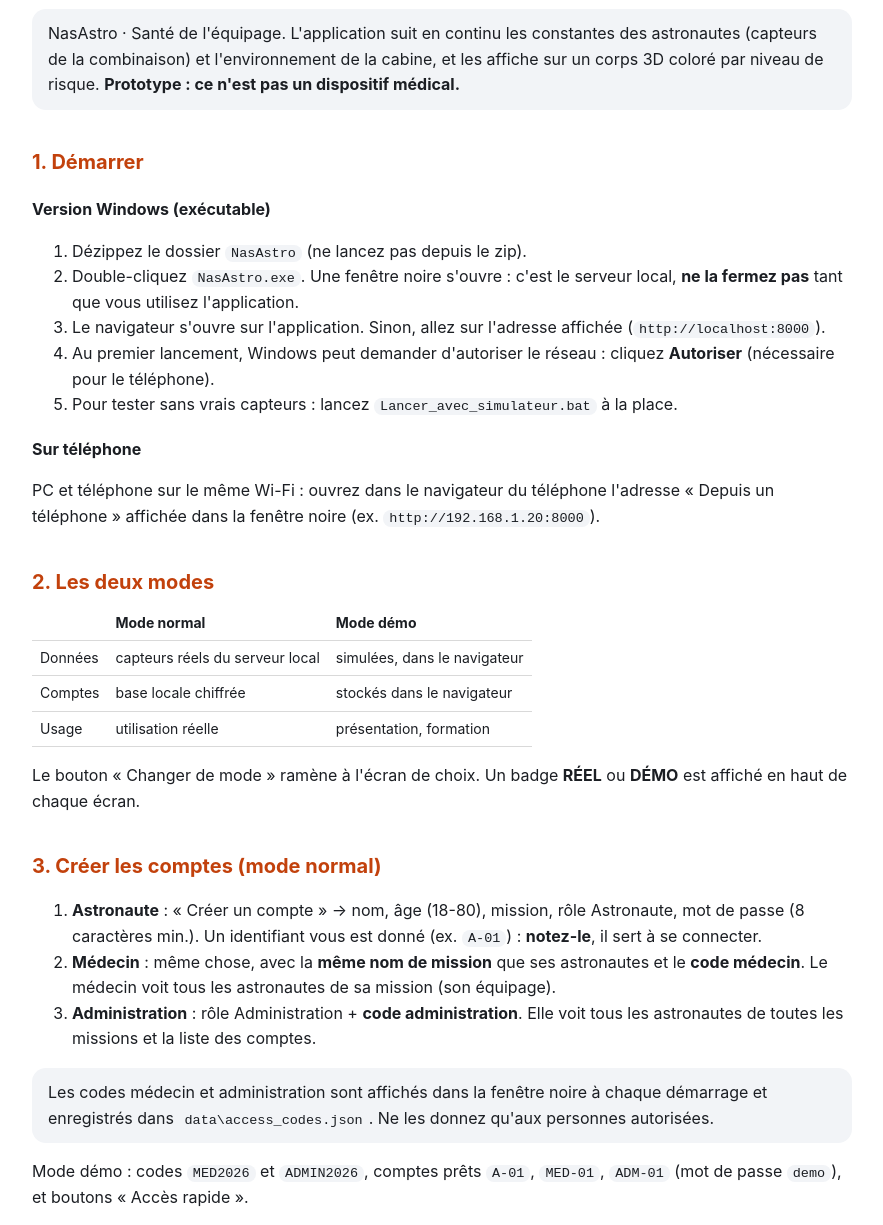
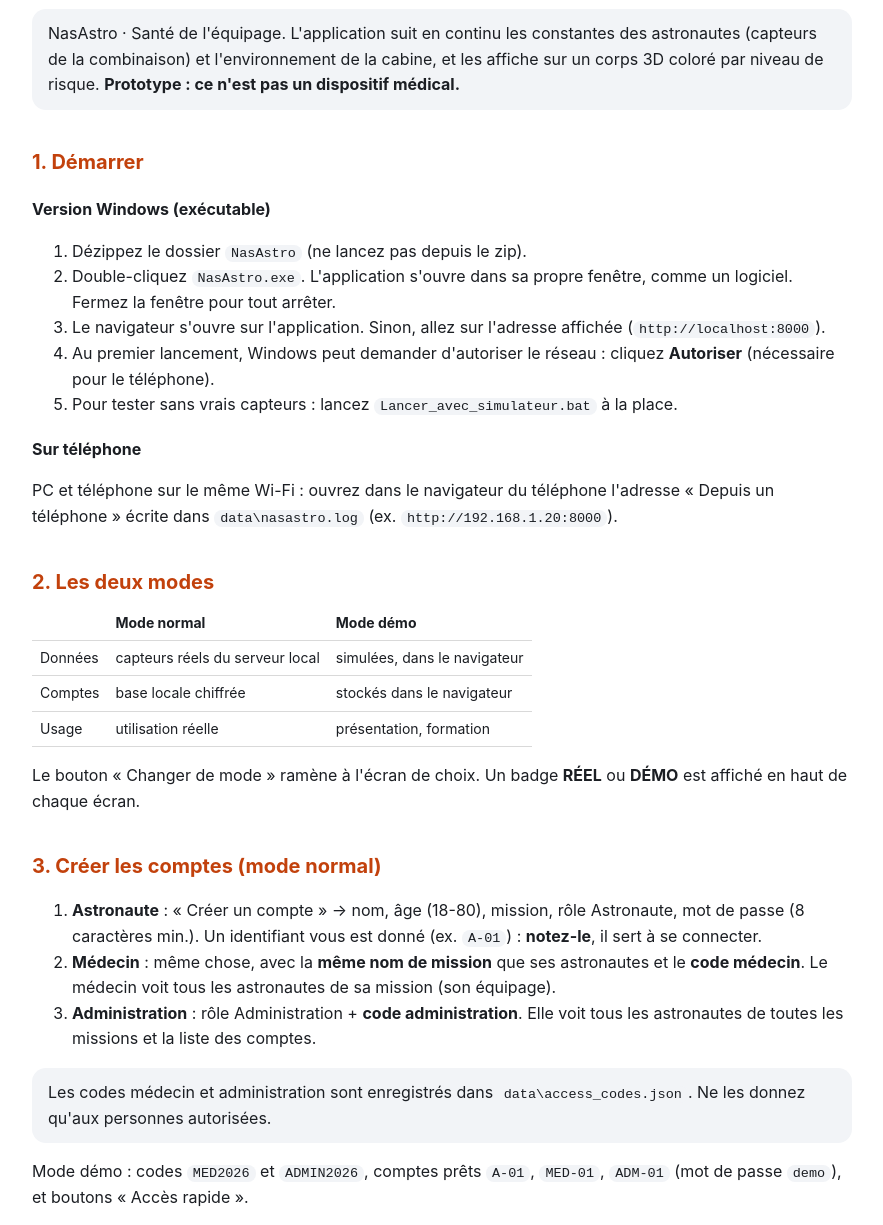
Before and after one commit to Bryan202607/NasAstro, a plain HTML site: page frontend/guide.html in a window 1280 px wide. Shown: the part 75-1300 px from the top of the page, without its empty margins (198-1081 px from the left). Drawn offline with Linux system fonts and the light colour scheme.

Commit message:
Add files via upload

```diff
--- a/frontend/guide.html
+++ b/frontend/guide.html
@@ -26,13 +26,13 @@ td,th{border-bottom:1px solid rgba(128,128,128,.3);padding:6px 8px;text-align:le
 <h3>Version Windows (exécutable)</h3>
 <ol>
 <li>Dézippez le dossier <code>NasAstro</code> (ne lancez pas depuis le zip).</li>
-<li>Double-cliquez <code>NasAstro.exe</code>. Une fenêtre noire s'ouvre : c'est le serveur local, <b>ne la fermez pas</b> tant que vous utilisez l'application.</li>
+<li>Double-cliquez <code>NasAstro.exe</code>. L'application s'ouvre dans sa propre fenêtre, comme un logiciel. Fermez la fenêtre pour tout arrêter.</li>
 <li>Le navigateur s'ouvre sur l'application. Sinon, allez sur l'adresse affichée (<code>http://localhost:8000</code>).</li>
 <li>Au premier lancement, Windows peut demander d'autoriser le réseau : cliquez <b>Autoriser</b> (nécessaire pour le téléphone).</li>
 <li>Pour tester sans vrais capteurs : lancez <code>Lancer_avec_simulateur.bat</code> à la place.</li>
 </ol>
 <h3>Sur téléphone</h3>
-<p>PC et téléphone sur le même Wi-Fi : ouvrez dans le navigateur du téléphone l'adresse « Depuis un téléphone » affichée dans la fenêtre noire (ex. <code>http://192.168.1.20:8000</code>).</p>
+<p>PC et téléphone sur le même Wi-Fi : ouvrez dans le navigateur du téléphone l'adresse « Depuis un téléphone » écrite dans <code>data\nasastro.log</code> (ex. <code>http://192.168.1.20:8000</code>).</p>
 
 <h2>2. Les deux modes</h2>
 <table><tr><th></th><th>Mode normal</th><th>Mode démo</th></tr>
@@ -47,7 +47,7 @@ td,th{border-bottom:1px solid rgba(128,128,128,.3);padding:6px 8px;text-align:le
 <li><b>Médecin</b> : même chose, avec la <b>même nom de mission</b> que ses astronautes et le <b>code médecin</b>. Le médecin voit tous les astronautes de sa mission (son équipage).</li>
 <li><b>Administration</b> : rôle Administration + <b>code administration</b>. Elle voit tous les astronautes de toutes les missions et la liste des comptes.</li>
 </ol>
-<div class="box">Les codes médecin et administration sont affichés dans la fenêtre noire à chaque démarrage et enregistrés dans <code>data\access_codes.json</code>. Ne les donnez qu'aux personnes autorisées.</div>
+<div class="box">Les codes médecin et administration sont enregistrés dans <code>data\access_codes.json</code>. Ne les donnez qu'aux personnes autorisées.</div>
 <p>Mode démo : codes <code>MED2026</code> et <code>ADMIN2026</code>, comptes prêts <code>A-01</code>, <code>MED-01</code>, <code>ADM-01</code> (mot de passe <code>demo</code>), et boutons « Accès rapide ».</p>
 
 <h2>4. Utiliser l'application</h2>
@@ -95,8 +95,8 @@ POST http://ADRESSE:8000/api/ingest/environment
 <h2>8. Problèmes fréquents</h2>
 <table>
 <tr><th>Symptôme</th><th>Solution</th></tr>
-<tr><td>« Serveur injoignable »</td><td>Vérifiez que la fenêtre noire est ouverte. Sur téléphone : même Wi-Fi, et autorisez le réseau dans le pare-feu Windows.</td></tr>
-<tr><td>La page ne s'ouvre pas</td><td>Le port 8000 est peut-être pris : l'application en choisit un autre, lisez l'adresse dans la fenêtre noire.</td></tr>
+<tr><td>« Serveur injoignable »</td><td>Vérifiez que l'application est ouverte sur le PC. Sur téléphone : même Wi-Fi, et autorisez le réseau dans le pare-feu Windows.</td></tr>
+<tr><td>La page ne s'ouvre pas</td><td>Le port 8000 est peut-être pris : l'application en choisit un autre, lisez l'adresse dans <code>data\nasastro.log</code>.</td></tr>
 <tr><td>Le médecin ne voit personne</td><td>Le nom de mission doit être identique à celui des astronautes. Il faut aussi au moins un astronaute inscrit.</td></tr>
 <tr><td>Corps tout vert / 0 partout</td><td>Aucune mesure reçue : lancez le simulateur ou vérifiez l'envoi des capteurs.</td></tr>
 <tr><td>« Trop de tentatives »</td><td>5 mots de passe faux : attendez 15 minutes.</td></tr>
```
